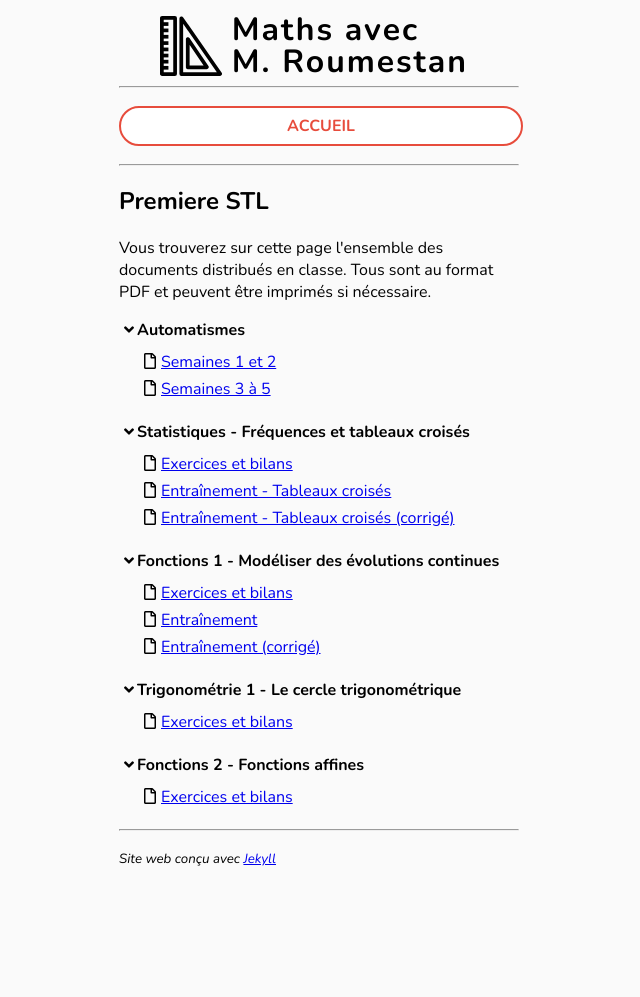
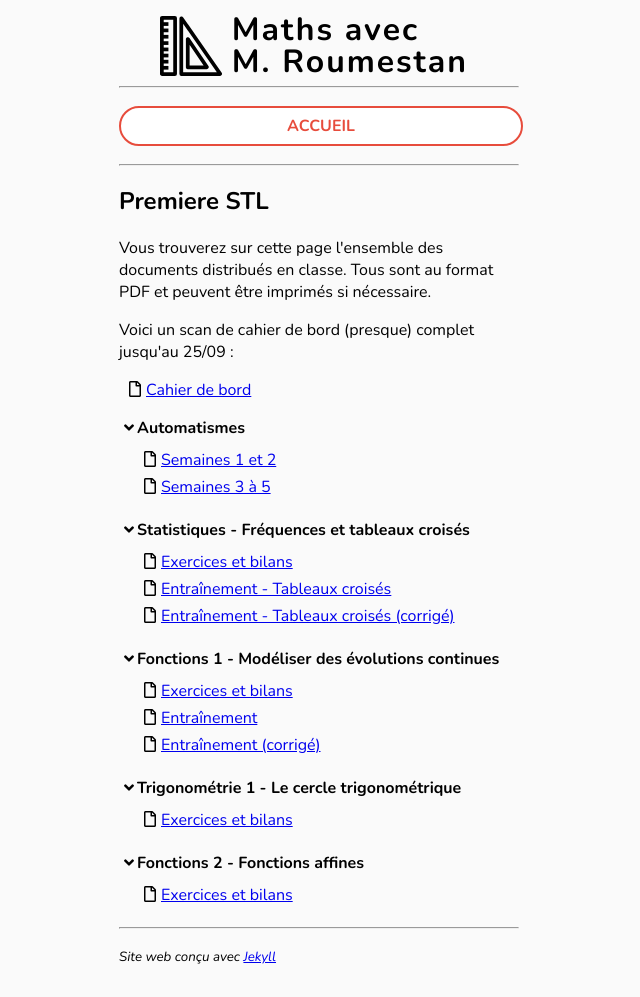
Before and after one commit to roumesta/roumestan.github.io, a Jekyll site: the page built from premiere_stl.html, in a window 1280 px wide. Shown: the whole page, without its empty margins (321-961 px from the left). Built offline with Jekyll 4.4.1, drawn with Linux system fonts in a browser that asks for light colours; before the commit the page ends 900 px from its top, so only the background shows below that.

Commit message:
cahier bord

```diff
--- a/premiere_stl.html
+++ b/premiere_stl.html
@@ -12,6 +12,11 @@ title: Premiere STL
 <!--<p>Vous trouverez bientôt sur cette page l'ensemble des documents distribués en classe. </p>-->
 
 <p>Vous trouverez sur cette page l'ensemble des documents distribués en classe. Tous sont au format PDF et peuvent être imprimés si nécessaire.</p>
+
+Voici un scan de cahier de bord (presque) complet jusqu'au 25/09 :
+<ul class="documents">
+<li><a href="{{ site.url }}/documents/1STL_cahier_bord.pdf" target="_blank">Cahier de bord</a></li>
+</ul>
 
 {% for sequence in site.data.1stl_docs %}
     <h4 class="toggle expanded">{{ sequence.title }}</h4>
```
Also changed, not shown: 1 other file.
